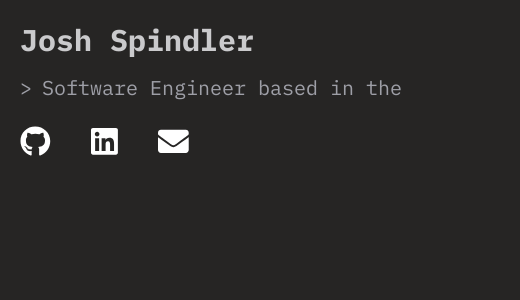
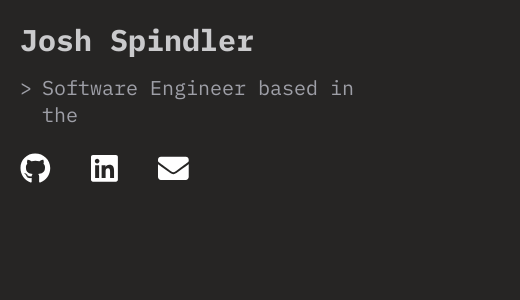
Before and after one commit to joshsp98/personal-site, a React (Create React App) app: page / in a window 390 px wide. Shown: the top 300 px of the page, 520 px wide, since content can reach past the window. Built offline with nearby package versions, Linux system fonts and the light colour scheme.

Commit message:
More design optimisations

```diff
--- a/src/App.css
+++ b/src/App.css
@@ -5,25 +5,6 @@ body, html {
   font-family: 'IBM Plex Mono', monospace;
   font-size: .8em;
   justify-content: center;
-}
-
-@media only screen and (min-width: 500px) {
-  body, html {
-    display: flex;
-  }
-
-  .container {
-    display: flex;
-    justify-content: center;
-    flex-direction: column;
-  }
-}
-
-@media only screen and (max-width: 499px) {
-  .container {
-    padding-left: 20px;
-    padding-top: 20px;
-  }
 }
 
 .container {
@@ -50,7 +31,6 @@ h2 {
 
 .typed-header {
   display: flex;
-  width: 500px;
 }
 
 #icon-holder * {
@@ -68,3 +48,29 @@ h2 {
 .icon-hyperlink:hover {
   color: lightblue;
 }
+
+@media only screen and (min-width: 500px) {
+  body, html {
+    display: flex;
+  }
+
+  .typed-header {
+    width: 500px;
+  }
+
+  .container {
+    display: flex;
+    justify-content: center;
+    flex-direction: column;
+  }
+}
+
+@media only screen and (max-width: 499px) {
+  .typed-header {
+    width: 100%;
+  }
+
+  .container {
+    padding: 20px 20px 0;
+  }
+}
```
